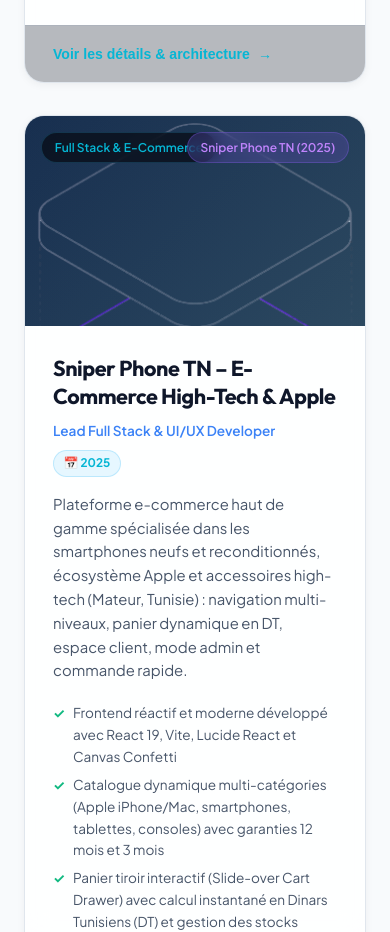
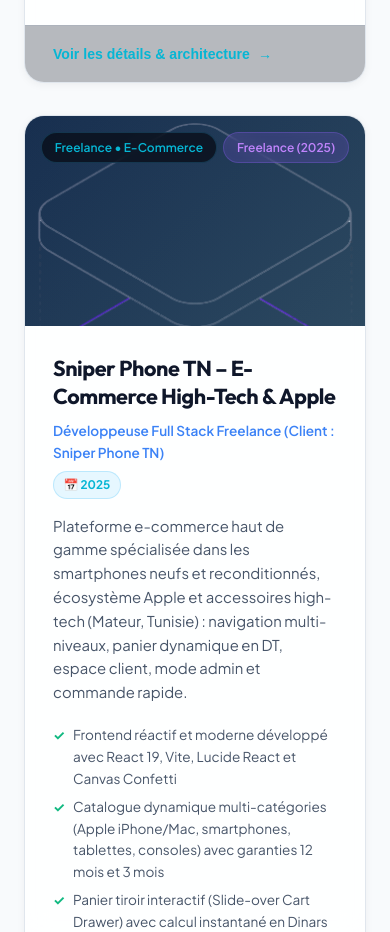
Before and after one commit to nayrouz-d/portfolio, a plain HTML site: page index.html in a window 390 px wide. Shown: the part 6260-7192 px from the top of the page. Drawn offline with Linux system fonts and the light colour scheme.

Commit message:
Sniper Phone TN: projet freelance

```diff
--- a/script.js
+++ b/script.js
@@ -266,11 +266,11 @@
     id: "sniper-phone-tn",
     title: "Sniper Phone TN – E-Commerce High-Tech & Apple",
     category: "fullstack",
-    categoryLabel: "Full Stack & E-Commerce",
-    contextBadge: "Sniper Phone TN (2025)",
+    categoryLabel: "Freelance • E-Commerce",
+    contextBadge: "Freelance (2025)",
     year: "2025",
     dateOrder: 202506,
-    role: "Lead Full Stack & UI/UX Developer",
+    role: "Développeuse Full Stack Freelance (Client : Sniper Phone TN)",
     icon: "📱",
     image: "assets/ecommerce_hero.png",
     gallery: [
@@ -294,7 +294,7 @@
       "Performance": "Lighthouse 98+"
     },
     deepDive: {
-      challenge: "Concevoir pour la boutique high-tech Sniper Phone TN à Mateur une plateforme de vente en ligne moderne, intuitive et ultra-rapide capable de rivaliser avec les standards de l'Apple Store, avec un panier fluide sans rechargement de page et un panneau d'administration autonome.",
+      challenge: "Mission freelance réalisée de bout en bout pour la boutique high-tech Sniper Phone TN à Mateur : concevoir une plateforme de vente en ligne moderne, intuitive et ultra-rapide capable de rivaliser avec les standards de l'Apple Store, avec un panier fluide sans rechargement de page et un panneau d'administration autonome.",
       solution: "Développement d'une application single-page modulaire en React 19 et Vite avec React Context API pour orchestrer le panier persistant, les favoris (Wishlist), l'authentification et les notifications Toast. Intégration d'un mode Administrateur permettant de gérer les fiches produits, prix et stocks en temps réel.",
       results: [
         "Interface responsive et luxueuse inspirée du design system Apple avec chargement instantané",
```
Also changed, not shown: index.html (+2 -2 lines).
